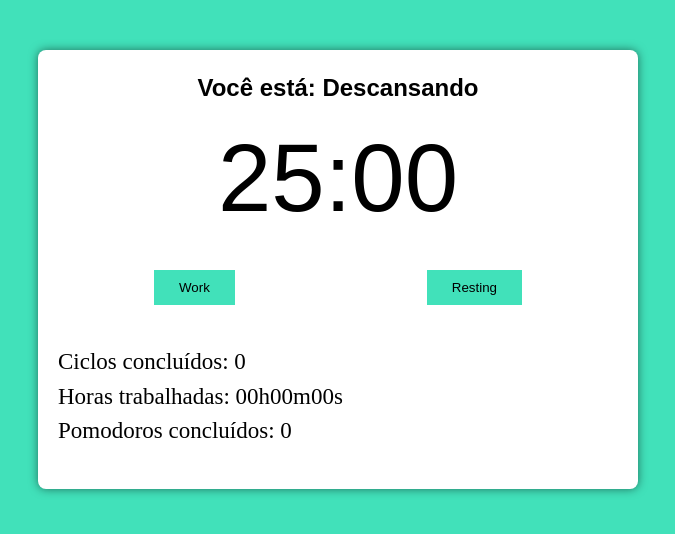
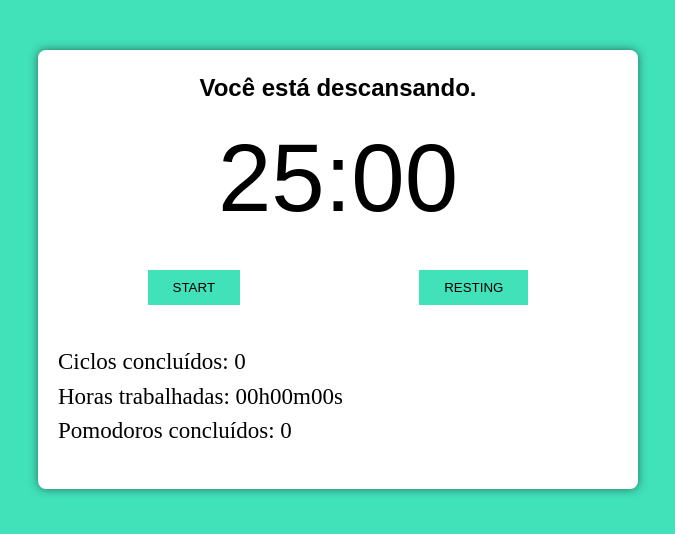
Before and after one commit to Wilian-Pereira-W/project-pomodoro, a React (Create React App) app: page / in a window 1280 px wide. Shown: the top 534 px of the page, without its empty margins (302-977 px from the left). Built offline with nearby package versions, Linux system fonts and the light colour scheme.

Commit message:
feat: adicionando o disabled no button

```diff
--- a/src/components/PomodoroTimer/index.tsx
+++ b/src/components/PomodoroTimer/index.tsx
@@ -17,6 +17,7 @@ interface Props {
   shortRestTime: number;
   longRestTime: number;
   cycles: number;
+  disabled: boolean;
 }
 function PomodoroTimer(props: Props): JSX.Element {
   const [mainTime, setMainTime] = useState<number>(props.pomodoroTime);
@@ -89,17 +90,20 @@ function PomodoroTimer(props: Props): JSX.Element {
     resting,
     working,
   ]);
-
   return (
     <div className="pomodoro">
-      <h2>Você está: {working ? 'Trabalhando' : 'Descansando'}</h2>
+      <h2>Você está {working ? 'trabalhando.' : 'descansando.'}</h2>
       <Timer mainTimer={mainTime} />
       <div className="controls">
-        <Button text="Work" onClick={() => configureWork()}></Button>
-        <Button text="Resting" onClick={() => configureRest(false)}></Button>
+        <Button
+          text="START"
+          onClick={() => configureWork()}
+          disabled={props.disabled}
+        ></Button>
+        <Button text="RESTING" onClick={() => configureRest(false)}></Button>
         <Button
           className={!working && !resting ? 'hidden' : ''}
-          text={timeCounting ? 'Pause' : 'Play'}
+          text={timeCounting ? 'PAUSE' : 'PLAY'}
           onClick={() => setTimeCounting(!timeCounting)}
         ></Button>
       </div>
```
